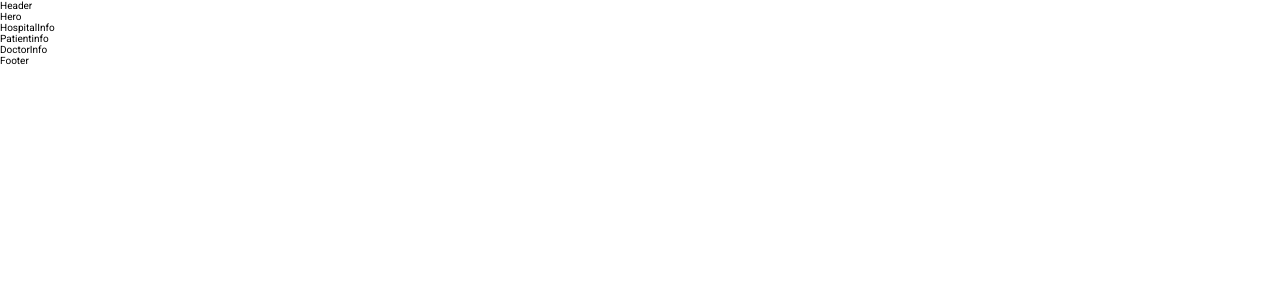
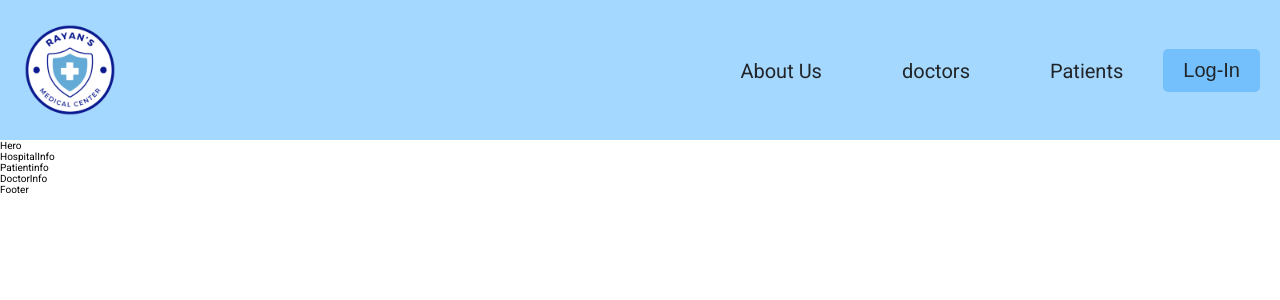
Before and after one commit to Rayan-Sarieddine/rayan_medical_center, a React (Create React App) app: page / in a window 1280 px wide. Shown: the top 300 px of the page. Built offline with nearby package versions, Linux system fonts and the light colour scheme; the HTML template or start-up script is replaced by a standard one.

Commit message:
implemented header

```diff
--- a/src/Pages/LandingPage/Components/Header/Header.css
+++ b/src/Pages/LandingPage/Components/Header/Header.css
@@ -0,0 +1,47 @@
+.landing-header {
+  width: 100%;
+  display: flex;
+  justify-content: space-between;
+  align-items: center;
+  background-color: #a5d8ff;
+  padding: 2rem;
+}
+.landing-header img {
+  height: 10rem;
+  cursor: pointer;
+}
+.landing-header ul {
+  display: flex;
+  font-size: 2rem;
+  list-style: none;
+}
+.landing-header ul li {
+  margin-left: 4rem;
+  margin-top: 1rem;
+}
+.landing-header ul li a {
+  text-decoration: none;
+  color: #212529;
+  padding: 1rem 2rem;
+  border-radius: 5px;
+  transition: 0.5s;
+  cursor: pointer;
+}
+.landing-header ul li a:hover {
+  background-color: #74c0fc;
+}
+.landing-header ul button {
+  margin-left: 2rem;
+  background-color: #74c0fc;
+  text-decoration: none;
+  color: #212529;
+  border: none;
+  font-size: 2rem;
+  padding: 1rem 2rem;
+  border-radius: 5px;
+  transition: 0.5s;
+  cursor: pointer;
+}
+.landing-header ul button:hover {
+  background-color: #4dabf7;
+}
--- a/src/Pages/LandingPage/Components/Header/Header.js
+++ b/src/Pages/LandingPage/Components/Header/Header.js
@@ -1,7 +1,25 @@
 import React from "react";
 import "./Header.css";
 function Header() {
-  return <div>Header</div>;
+  return (
+    <div className="landing-header">
+      <img src={require("../images/logo-white.png")} alt="logo" />
+      <nav>
+        <ul>
+          <li>
+            <a href="jsx-a11y/anchor-is-valid">About Us</a>
+          </li>
+          <li>
+            <a href="jsx-a11y/anchor-is-valid">doctors</a>
+          </li>
+          <li>
+            <a href="jsx-a11y/anchor-is-valid">Patients</a>
+          </li>
+          <button>Log-In</button>
+        </ul>
+      </nav>
+    </div>
+  );
 }
 
 export default Header;
```
Also changed, not shown: src/Pages/LandingPage/Components/images/logo-transparent.png (added), src/Pages/LandingPage/Components/images/logo-white.png (added).
